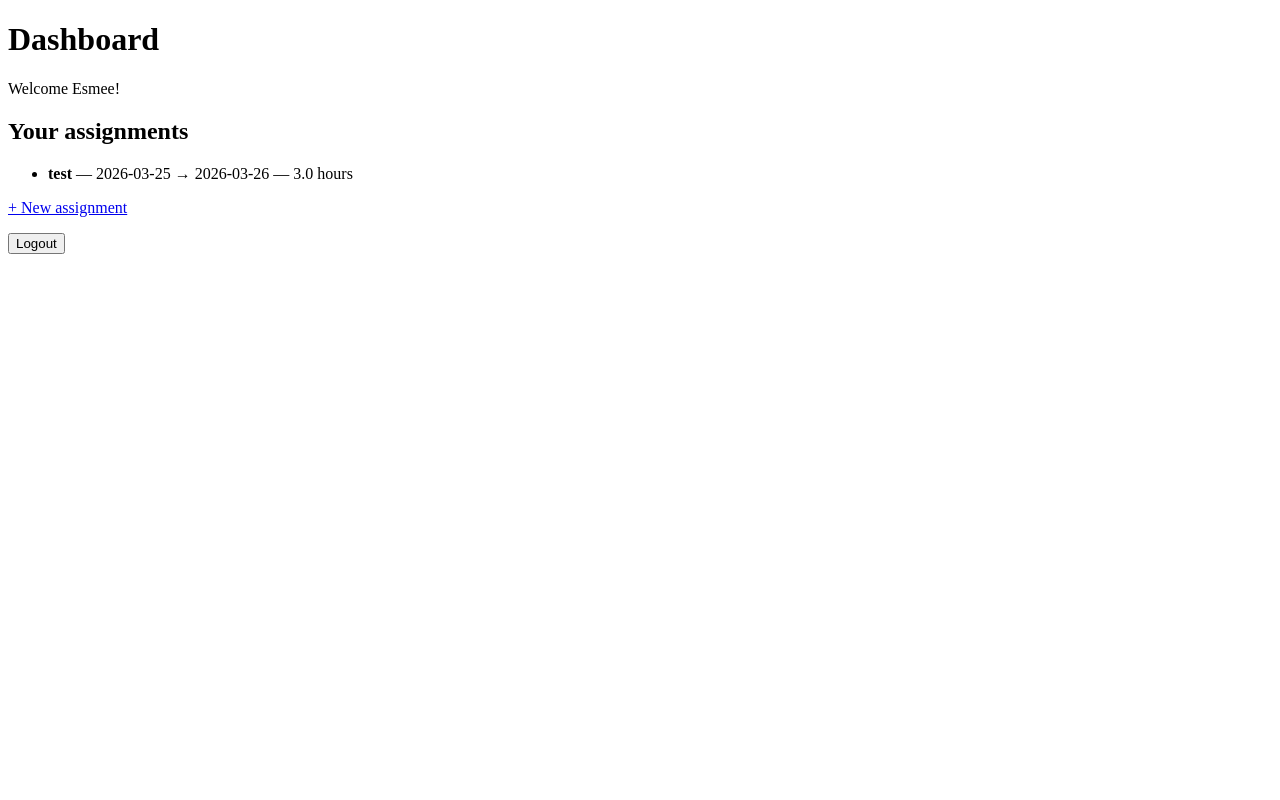
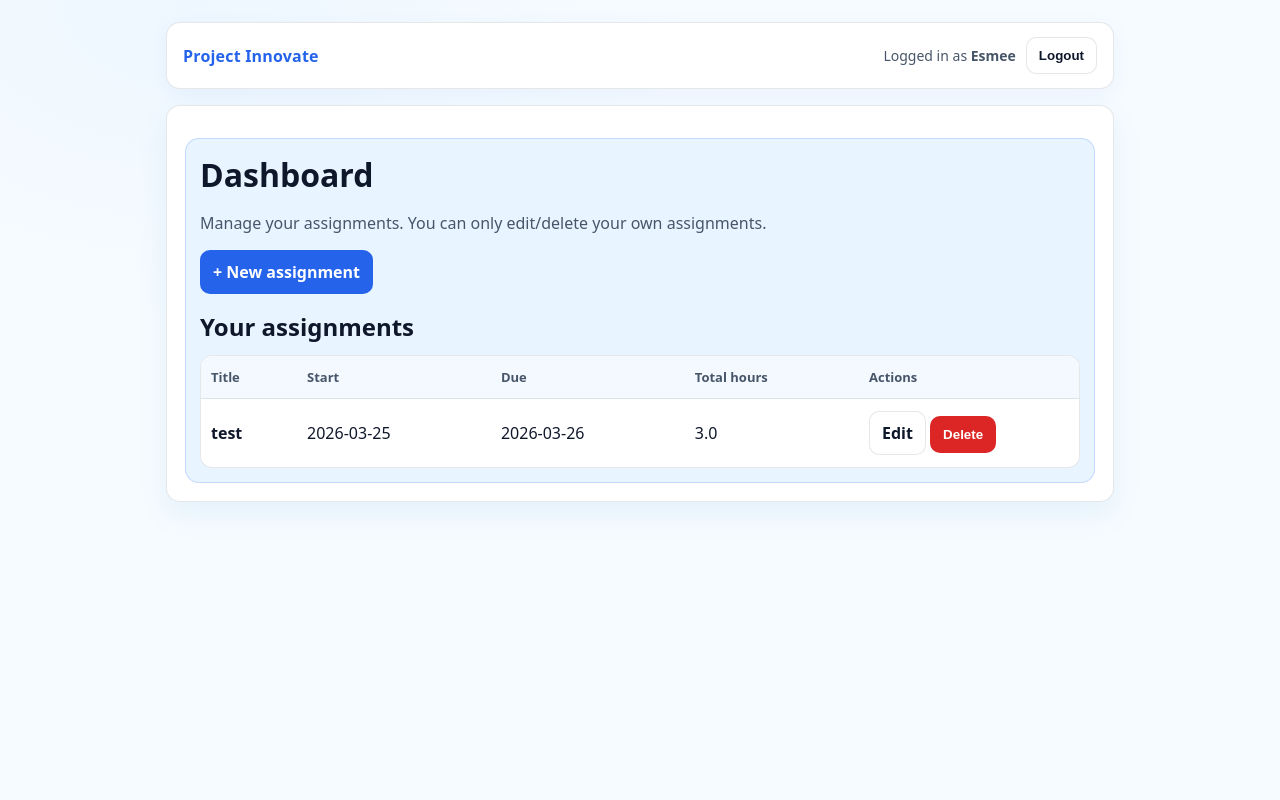
Before and after one commit to Esmee0/Project_innovate, a Flask app: page /dashboard in a window 1280 px wide. Run offline with Flask 3, Linux system fonts and the light colour scheme; a user stored in the database is signed in.

Commit message:
Layouts and the css stuff

```diff
--- a/app.py
+++ b/app.py
@@ -163,6 +163,66 @@ def new_assignment():
 
     return render_template("new_assignment.html")
 
+@app.route("/assignments/<int:assignment_id>/delete", methods=["POST"])
+@login_required
+def delete_assignment(assignment_id):
+    a = Assignment.query.get_or_404(assignment_id)
+
+    # Security: only delete your own assignments
+    if a.user_id != current_user.id:
+        flash("You are not allowed to delete this assignment.")
+        return redirect(url_for("dashboard"))
+
+    db.session.delete(a)
+    db.session.commit()
+    flash("Assignment deleted.")
+    return redirect(url_for("dashboard"))
+
+
+@app.route("/assignments/<int:assignment_id>/edit", methods=["GET", "POST"])
+@login_required
+def edit_assignment(assignment_id):
+    a = Assignment.query.get_or_404(assignment_id)
+
+    # Security: only edit your own assignments
+    if a.user_id != current_user.id:
+        flash("You are not allowed to edit this assignment.")
+        return redirect(url_for("dashboard"))
+
+    if request.method == "POST":
+        title = (request.form.get("title") or "").strip()
+        start_date_raw = request.form.get("start_date") or ""
+        due_date_raw = request.form.get("due_date") or ""
+        total_hours_raw = (request.form.get("total_hours") or "").strip().replace(",", ".")
+
+        if not title:
+            flash("Title is required.")
+            return render_template("edit_assignment.html", assignment=a)
+
+        try:
+            a.start_date = datetime.strptime(start_date_raw, "%Y-%m-%d").date()
+            a.due_date = datetime.strptime(due_date_raw, "%Y-%m-%d").date()
+            a.total_hours = float(total_hours_raw)
+        except ValueError:
+            flash("Invalid input. Check dates and hours.")
+            return render_template("edit_assignment.html", assignment=a)
+
+        a.title = title
+
+        if a.due_date < a.start_date:
+            flash("Due date must be after start date.")
+            return render_template("edit_assignment.html", assignment=a)
+
+        if a.total_hours <= 0:
+            flash("Total hours must be greater than 0.")
+            return render_template("edit_assignment.html", assignment=a)
+
+        db.session.commit()
+        flash("Assignment updated.")
+        return redirect(url_for("dashboard"))
+
+    return render_template("edit_assignment.html", assignment=a)
+
 
 if __name__ == "__main__":
     with app.app_context():
--- /dev/null
+++ b/static/style.css
@@ -0,0 +1,168 @@
+:root{
+  --bg1: #f6fbff;      /* bijna wit met blauwe tint */
+  --bg2: #eef7ff;      /* lichtblauw */
+  --card: #e8f4ff;     /* lichtblauw vakje */
+  --card2:#ffffff;     /* wit vakje */
+  --text: #0f172a;     /* donker */
+  --muted:#475569;     /* grijsblauw */
+  --border: rgba(15, 23, 42, 0.10);
+
+  --primary: #2563eb;  /* blauw */
+  --primaryHover:#1d4ed8;
+
+  --danger: #dc2626;
+  --dangerHover:#b91c1c;
+}
+
+*{ box-sizing:border-box; }
+html, body{ height:100%; }
+body{
+  margin:0;
+  font-family: ui-sans-serif, system-ui, -apple-system, Segoe UI, Roboto, Arial;
+  color: var(--text);
+  background:
+    radial-gradient(900px 600px at 15% 0%, var(--bg2) 0%, var(--bg1) 55%),
+    linear-gradient(180deg, var(--bg1), #ffffff);
+}
+
+a{ color: var(--primary); text-decoration:none; }
+a:hover{ text-decoration:underline; }
+
+.container{
+  max-width: 980px;
+  margin: 0 auto;
+  padding: 22px 16px 60px;
+}
+
+.nav{
+  display:flex;
+  justify-content:space-between;
+  align-items:center;
+  gap: 12px;
+  padding: 14px 16px;
+  border: 1px solid var(--border);
+  background: #ffffff;
+  border-radius: 14px;
+  box-shadow: 0 6px 20px rgba(37,99,235,.06);
+}
+
+.brand{
+  font-weight: 800;
+  letter-spacing: .2px;
+}
+
+.nav-right{
+  display:flex;
+  align-items:center;
+  gap: 10px;
+  color: var(--muted);
+  font-size: 14px;
+}
+
+.card{
+  margin-top: 16px;
+  border: 1px solid var(--border);
+  background: var(--card2);
+  border-radius: 14px;
+  padding: 18px;
+  box-shadow: 0 12px 30px rgba(2,132,199,.08);
+}
+
+.card h1, .card h2{ margin: 0 0 10px; }
+
+.panel{
+  margin-top: 14px;
+  border: 1px solid rgba(37,99,235,.18);
+  background: var(--card);
+  border-radius: 14px;
+  padding: 14px;
+}
+
+.muted{ color: var(--muted); }
+
+.actions{
+  display:flex;
+  flex-wrap:wrap;
+  gap:10px;
+  margin-top: 10px;
+}
+
+.btn{
+  display:inline-flex;
+  align-items:center;
+  justify-content:center;
+  padding: 10px 12px;
+  border-radius: 10px;
+  border: 1px solid var(--border);
+  background: #ffffff;
+  color: var(--text);
+  cursor:pointer;
+  font-weight: 700;
+}
+.btn:hover{
+  background: #f8fbff;
+  text-decoration:none;
+}
+
+.btn-primary{
+  background: var(--primary);
+  border-color: rgba(37,99,235,.35);
+  color: #ffffff;
+}
+.btn-primary:hover{ background: var(--primaryHover); }
+
+.btn-danger{
+  background: var(--danger);
+  border-color: rgba(220,38,38,.35);
+  color:#ffffff;
+}
+.btn-danger:hover{ background: var(--dangerHover); }
+
+.flash{
+  margin-top: 12px;
+  padding: 10px 12px;
+  border-radius: 12px;
+  border: 1px solid rgba(37,99,235,.20);
+  background: #eaf4ff;
+  color: #0b3a75;
+}
+
+.table{
+  width:100%;
+  border-collapse: separate;
+  border-spacing: 0;
+  margin-top: 12px;
+  overflow:hidden;
+  border-radius: 12px;
+  border: 1px solid var(--border);
+  background: #ffffff;
+}
+
+.table th, .table td{
+  padding: 12px 10px;
+  border-bottom: 1px solid var(--border);
+  text-align:left;
+  vertical-align:middle;
+}
+.table th{
+  font-size: 13px;
+  color: var(--muted);
+  background: #f3f9ff;
+}
+.table tr:last-child td{ border-bottom:none; }
+.table tr:hover td{ background: #f7fbff; }
+
+.input, input[type="text"], input[type="date"], input[type="number"], input[type="password"]{
+  width: 100%;
+  padding: 10px 10px;
+  border-radius: 10px;
+  border: 1px solid rgba(15,23,42,.16);
+  background: #ffffff;
+  color: var(--text);
+  outline: none;
+}
+input:focus{
+  border-color: rgba(37,99,235,.55);
+  box-shadow: 0 0 0 4px rgba(37,99,235,.12);
+}
+label{ font-weight: 700; }
--- /dev/null
+++ b/templates/base.html
@@ -0,0 +1,45 @@
+<!doctype html>
+<html lang="en">
+  <head>
+    <meta charset="utf-8">
+    <meta name="viewport" content="width=device-width,initial-scale=1">
+    <title>{% block title %}Project Innovate{% endblock %}</title>
+    <link rel="stylesheet" href="{{ url_for('static', filename='style.css') }}">
+  </head>
+  <body>
+    <div class="container">
+      <div class="nav">
+        <div class="brand">
+          <a href="{{ url_for('dashboard') }}">Project Innovate</a>
+        </div>
+
+        <div class="nav-right">
+          {% if current_user.is_authenticated %}
+            <span>Logged in as <strong>{{ current_user.username }}</strong></span>
+
+            <form method="post" action="{{ url_for('logout') }}" style="margin:0;">
+              <button class="btn" type="submit">Logout</button>
+            </form>
+          {% else %}
+            <a class="btn" href="{{ url_for('login') }}">Login</a>
+            <a class="btn btn-primary" href="{{ url_for('register') }}">Register</a>
+          {% endif %}
+        </div>
+      </div>
+
+      {% with messages = get_flashed_messages() %}
+        {% if messages %}
+          {% for m in messages %}
+            <div class="flash">{{ m }}</div>
+          {% endfor %}
+        {% endif %}
+      {% endwith %}
+
+      <div class="card">
+        <div class="panel">
+          {% block content %}{% endblock %}
+        </div>
+      </div>
+    </div>
+  </body>
+</html>
--- a/templates/dashboard.html
+++ b/templates/dashboard.html
@@ -1,31 +1,53 @@
-<!doctype html>
-<html>
-  <head><meta charset="utf-8"><title>Dashboard</title></head>
-  <body>
-    <h1>Dashboard</h1>
-    <p>Welcome {{ username }}!</p>
-    <h2>Your assignments</h2>
+{% extends "base.html" %}
 
-{% if assignments %}
-  <ul>
-    {% for a in assignments %}
-      <li>
-        <strong>{{ a.title }}</strong>
-        — {{ a.start_date }} → {{ a.due_date }}
-        — {{ "%.1f"|format(a.total_hours) }} hours
-      </li>
-    {% endfor %}
-  </ul>
-{% else %}
-  <p>No assignments yet.</p>
-{% endif %}
+{% block title %}Dashboard{% endblock %}
 
-<p><a href="{{ url_for('new_assignment') }}">+ New assignment</a></p>
+{% block content %}
+  <h1>Dashboard</h1>
+  <p class="muted">Manage your assignments. You can only edit/delete your own assignments.</p>
 
+  <div class="actions">
+    <a class="btn btn-primary" href="{{ url_for('new_assignment') }}">+ New assignment</a>
+  </div>
 
+  <h2 style="margin-top:16px;">Your assignments</h2>
 
-    <form method="post" action="{{ url_for('logout') }}">
-      <button type="submit">Logout</button>
-    </form>
-  </body>
-</html>
+  {% if assignments %}
+    <table class="table">
+      <thead>
+        <tr>
+          <th>Title</th>
+          <th>Start</th>
+          <th>Due</th>
+          <th>Total hours</th>
+          <th style="width:220px;">Actions</th>
+        </tr>
+      </thead>
+      <tbody>
+        {% for a in assignments %}
+          <tr>
+            <td><strong>{{ a.title }}</strong></td>
+            <td>{{ a.start_date }}</td>
+            <td>{{ a.due_date }}</td>
+            <td>{{ "%.1f"|format(a.total_hours) }}</td>
+            <td>
+              <a class="btn" href="{{ url_for('edit_assignment', assignment_id=a.id) }}">Edit</a>
+
+              <form method="post"
+                    action="{{ url_for('delete_assignment', assignment_id=a.id) }}"
+                    style="display:inline;margin:0;">
+                <button class="btn btn-danger"
+                        type="submit"
+                        onclick="return confirm('Delete this assignment?');">
+                  Delete
+                </button>
+              </form>
+            </td>
+          </tr>
+        {% endfor %}
+      </tbody>
+    </table>
+  {% else %}
+    <p class="muted">No assignments yet. Click “New assignment”.</p>
+  {% endif %}
+{% endblock %}
```
Also changed, not shown: templates/edit_assignment.html (added, +41 -0 lines), templates/new_assignment.html (+14 -14 lines), app.db.
